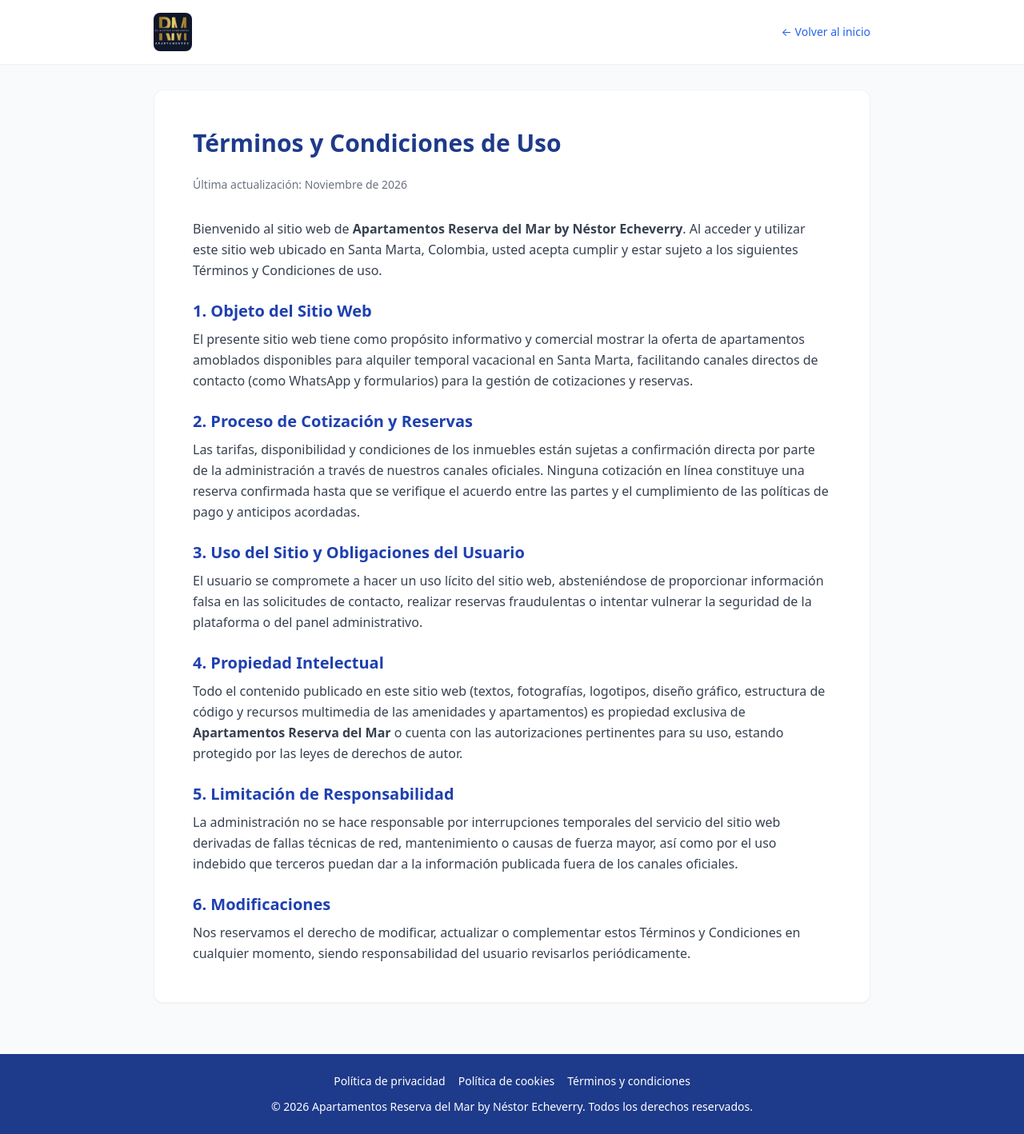
After one commit to damianjose71/aptosrdm, a PHP site: page /terminos.html in a window 1280 px wide. The commit adds this page. Shown: the whole page at 80% size. Run offline with PHP 8.4, Linux system fonts and the light colour scheme.

Commit message:
Connect legal pages and use company logo in headers

```diff
--- a/amenidades.html
+++ b/amenidades.html
@@ -1296,7 +1296,7 @@
   <svg xmlns="http://www.w3.org/2000/svg" class="h-5 w-5 text-slate-300" fill="none" viewBox="0 0 24 24"><path stroke="currentColor" stroke-linecap="round" stroke-linejoin="round" stroke-width="2" d="M16 12s-4 9-8 9-8-9-8-9 4-9 8-9 8 9 8 9Z"/><circle cx="12" cy="12" r="3" /></svg>
   <div>
     <h3 class="font-medium text-slate-100">Uso de Cookies</h3>
-    <p class="text-slate-400 text-sm">Usamos cookies para mejorar tu experiencia en nuestro sitio. Al hacer clic en “Aceptar todas”, acepta nuestro uso de cookies según nuestra <a href="politica-cookies.html" class="underline text-slate-400">Política de Cookies</a>.</p>
+    <p class="text-slate-400 text-sm">Usamos cookies para mejorar tu experiencia en nuestro sitio. Al hacer clic en “Aceptar todas”, acepta nuestro uso de cookies según nuestra <a href="cookies.html" class="underline text-slate-400">Política de Cookies</a>.</p>
   </div>
   <button id="cookie-accept" class="mt-4 w-full rounded-md bg-[#C5A059] px-6 py-2 text-sm font-bold text-[#0F172A] hover:bg-[#D4B26D] transition">Aceptar todas</button>
 </div>
--- a/apartamentos.html
+++ b/apartamentos.html
@@ -454,7 +454,7 @@
   <svg xmlns="http://www.w3.org/2000/svg" class="h-5 w-5 text-slate-300" fill="none" viewBox="0 0 24 24"><path stroke="currentColor" stroke-linecap="round" stroke-linejoin="round" stroke-width="2" d="M16 12s-4 9-8 9-8-9-8-9 4-9 8-9 8 9 8 9Z"/><circle cx="12" cy="12" r="3" /></svg>
   <div>
     <h3 class="font-medium text-slate-100">Uso de Cookies</h3>
-    <p class="text-slate-400 text-sm">Usamos cookies para mejorar tu experiencia en nuestro sitio. Al hacer clic en “Aceptar todas”, acepta nuestro uso de cookies según nuestra <a href="politica-cookies.html" class="underline text-slate-400">Política de Cookies</a>.</p>
+    <p class="text-slate-400 text-sm">Usamos cookies para mejorar tu experiencia en nuestro sitio. Al hacer clic en “Aceptar todas”, acepta nuestro uso de cookies según nuestra <a href="cookies.html" class="underline text-slate-400">Política de Cookies</a>.</p>
   </div>
   <button id="cookie-accept" class="mt-4 w-full rounded-md bg-[#C5A059] px-6 py-2 text-sm font-bold text-[#0F172A] hover:bg-[#D4B26D] transition">Aceptar todas</button>
 </div>
--- a/apartamentos.php
+++ b/apartamentos.php
@@ -724,7 +724,7 @@ foreach ($apartments as $apartment) {
   <svg xmlns="http://www.w3.org/2000/svg" class="h-5 w-5 text-slate-300" fill="none" viewBox="0 0 24 24"><path stroke="currentColor" stroke-linecap="round" stroke-linejoin="round" stroke-width="2" d="M16 12s-4 9-8 9-8-9-8-9 4-9 8-9 8 9 8 9Z"/><circle cx="12" cy="12" r="3" /></svg>
   <div>
     <h3 class="font-medium text-slate-100">Uso de Cookies</h3>
-    <p class="text-slate-400 text-sm">Usamos cookies para mejorar tu experiencia en nuestro sitio. Al hacer clic en “Aceptar todas”, acepta nuestro uso de cookies según nuestra <a href="politica-cookies.html" class="underline text-slate-400">Política de Cookies</a>.</p>
+    <p class="text-slate-400 text-sm">Usamos cookies para mejorar tu experiencia en nuestro sitio. Al hacer clic en “Aceptar todas”, acepta nuestro uso de cookies según nuestra <a href="cookies.html" class="underline text-slate-400">Política de Cookies</a>.</p>
   </div>
   <button id="cookie-accept" class="mt-4 w-full rounded-md bg-[#C5A059] px-6 py-2 text-sm font-bold text-[#0F172A] hover:bg-[#D4B26D] transition">Aceptar todas</button>
 </div>
--- a/contactanos.html
+++ b/contactanos.html
@@ -661,7 +661,7 @@
   <svg xmlns="http://www.w3.org/2000/svg" class="h-5 w-5 text-slate-300" fill="none" viewBox="0 0 24 24"><path stroke="currentColor" stroke-linecap="round" stroke-linejoin="round" stroke-width="2" d="M16 12s-4 9-8 9-8-9-8-9 4-9 8-9 8 9 8 9Z"/><circle cx="12" cy="12" r="3" /></svg>
   <div>
     <h3 data-i18n="cookie_title" class="font-medium text-slate-100">Uso de Cookies</h3>
-    <p class="text-slate-400 text-sm">Usamos cookies para mejorar tu experiencia en nuestro sitio. Al hacer clic en “Aceptar todas”, acepta nuestro uso de cookies según nuestra <a href="politica-cookies.html" class="underline text-slate-400">Política de Cookies</a>.</p>
+    <p class="text-slate-400 text-sm">Usamos cookies para mejorar tu experiencia en nuestro sitio. Al hacer clic en “Aceptar todas”, acepta nuestro uso de cookies según nuestra <a href="cookies.html" class="underline text-slate-400">Política de Cookies</a>.</p>
   </div>
   <button id="cookie-accept" data-i18n="cookie_accept" class="mt-4 w-full rounded-md bg-[#C5A059] px-6 py-2 text-sm font-bold text-[#0F172A] hover:bg-[#D4B26D] transition">Aceptar todas</button>
 </div>
--- a/index.html
+++ b/index.html
@@ -1107,7 +1107,7 @@
   <svg xmlns="http://www.w3.org/2000/svg" class="h-5 w-5 text-slate-300" fill="none" viewBox="0 0 24 24"><path stroke="currentColor" stroke-linecap="round" stroke-linejoin="round" stroke-width="2" d="M16 12s-4 9-8 9-8-9-8-9 4-9 8-9 8 9 8 9Z"/><circle cx="12" cy="12" r="3" /></svg>
   <div>
     <h3 class="font-medium text-slate-100">Uso de Cookies</h3>
-    <p class="text-slate-400 text-sm">Usamos cookies para mejorar tu experiencia en nuestro sitio. Al hacer clic en “Aceptar todas”, acepta nuestro uso de cookies según nuestra <a href="politica-cookies.html" class="underline text-slate-400">Política de Cookies</a>.</p>
+    <p class="text-slate-400 text-sm">Usamos cookies para mejorar tu experiencia en nuestro sitio. Al hacer clic en “Aceptar todas”, acepta nuestro uso de cookies según nuestra <a href="cookies.html" class="underline text-slate-400">Política de Cookies</a>.</p>
   </div>
   <button id="cookie-accept" class="mt-4 w-full rounded-md bg-[#C5A059] px-6 py-2 text-sm font-bold text-[#0F172A] hover:bg-[#D4B26D] transition">Aceptar todas</button>
 </div>
--- /dev/null
+++ b/terminos.html
@@ -0,0 +1,89 @@
+<!DOCTYPE html>
+<html lang="es">
+<head>
+    <meta charset="UTF-8">
+    <meta name="viewport" content="width=device-width, initial-scale=1.0">
+    <title>Términos y Condiciones | Apartamentos Reserva del Mar by Nestor Echeverry</title>
+    <link href="https://cdn.jsdelivr.net/npm/tailwindcss@2.2.19/dist/tailwind.min.css" rel="stylesheet">
+</head>
+<body class="bg-gray-50 text-gray-800 font-sans leading-relaxed">
+
+    <!-- Encabezado -->
+    <header class="bg-white shadow-sm py-4 px-6 mb-8">
+        <div class="max-w-4xl mx-auto flex justify-between items-center">
+            <a href="index.html" class="inline-flex items-center" aria-label="Apartamentos Reserva del Mar - Inicio">
+                <span class="block h-12 w-12 overflow-hidden rounded-lg" style="background-color: #0F172A;">
+                    <img src="assets/images/logordm.png" alt="Logo de Apartamentos Reserva del Mar by Néstor Echeverry" class="h-full w-full object-cover" style="transform: scale(1.7);">
+                </span>
+            </a>
+            <a href="index.html" class="text-sm text-blue-600 hover:underline">&larr; Volver al inicio</a>
+        </div>
+    </header>
+
+    <!-- Contenido Principal -->
+    <main class="max-w-4xl mx-auto px-6 mb-16 bg-white p-8 sm:p-12 rounded-xl shadow-sm border border-gray-100">
+        <h1 class="text-3xl font-extrabold text-blue-900 mb-6">Términos y Condiciones de Uso</h1>
+
+        <p class="text-sm text-gray-500 mb-8">Última actualización: Noviembre de 2026</p>
+
+        <div class="space-y-6 text-gray-700">
+            <p>
+                Bienvenido al sitio web de <strong>Apartamentos Reserva del Mar by Néstor Echeverry</strong>. Al acceder y utilizar este sitio web ubicado en Santa Marta, Colombia, usted acepta cumplir y estar sujeto a los siguientes Términos y Condiciones de uso.
+            </p>
+
+            <section>
+                <h2 class="text-xl font-semibold text-blue-800 mb-2">1. Objeto del Sitio Web</h2>
+                <p>
+                    El presente sitio web tiene como propósito informativo y comercial mostrar la oferta de apartamentos amoblados disponibles para alquiler temporal vacacional en Santa Marta, facilitando canales directos de contacto (como WhatsApp y formularios) para la gestión de cotizaciones y reservas.
+                </p>
+            </section>
+
+            <section>
+                <h2 class="text-xl font-semibold text-blue-800 mb-2">2. Proceso de Cotización y Reservas</h2>
+                <p>
+                    Las tarifas, disponibilidad y condiciones de los inmuebles están sujetas a confirmación directa por parte de la administración a través de nuestros canales oficiales. Ninguna cotización en línea constituye una reserva confirmada hasta que se verifique el acuerdo entre las partes y el cumplimiento de las políticas de pago y anticipos acordadas.
+                </p>
+            </section>
+
+            <section>
+                <h2 class="text-xl font-semibold text-blue-800 mb-2">3. Uso del Sitio y Obligaciones del Usuario</h2>
+                <p>
+                    El usuario se compromete a hacer un uso lícito del sitio web, absteniéndose de proporcionar información falsa en las solicitudes de contacto, realizar reservas fraudulentas o intentar vulnerar la seguridad de la plataforma o del panel administrativo.
+                </p>
+            </section>
+
+            <section>
+                <h2 class="text-xl font-semibold text-blue-800 mb-2">4. Propiedad Intelectual</h2>
+                <p>
+                    Todo el contenido publicado en este sitio web (textos, fotografías, logotipos, diseño gráfico, estructura de código y recursos multimedia de las amenidades y apartamentos) es propiedad exclusiva de <strong>Apartamentos Reserva del Mar</strong> o cuenta con las autorizaciones pertinentes para su uso, estando protegido por las leyes de derechos de autor.
+                </p>
+            </section>
+
+            <section>
+                <h2 class="text-xl font-semibold text-blue-800 mb-2">5. Limitación de Responsabilidad</h2>
+                <p>
+                    La administración no se hace responsable por interrupciones temporales del servicio del sitio web derivadas de fallas técnicas de red, mantenimiento o causas de fuerza mayor, así como por el uso indebido que terceros puedan dar a la información publicada fuera de los canales oficiales.
+                </p>
+            </section>
+
+            <section>
+                <h2 class="text-xl font-semibold text-blue-800 mb-2">6. Modificaciones</h2>
+                <p>
+                    Nos reservamos el derecho de modificar, actualizar o complementar estos Términos y Condiciones en cualquier momento, siendo responsabilidad del usuario revisarlos periódicamente.
+                </p>
+            </section>
+        </div>
+    </main>
+
+    <!-- Pie de página -->
+    <footer class="bg-blue-900 text-white py-6 text-center text-sm">
+        <nav class="mb-3 flex flex-wrap justify-center gap-4" aria-label="Enlaces legales">
+            <a href="privacidad.html" class="hover:underline">Política de privacidad</a>
+            <a href="cookies.html" class="hover:underline">Política de cookies</a>
+            <a href="terminos.html" class="hover:underline">Términos y condiciones</a>
+        </nav>
+        <p>&copy; 2026 Apartamentos Reserva del Mar by Néstor Echeverry. Todos los derechos reservados.</p>
+    </footer>
+
+</body>
+</html>
```
Also changed, not shown: cookies.html (added, +77 -0 lines), privacidad.html (added, +82 -0 lines).
